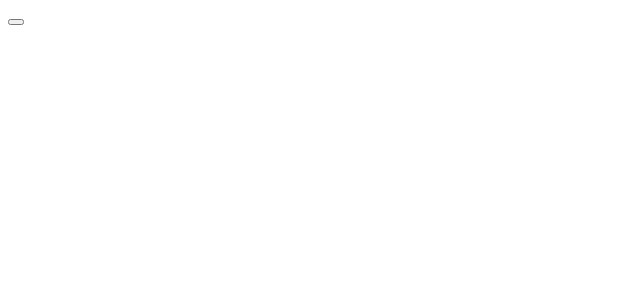
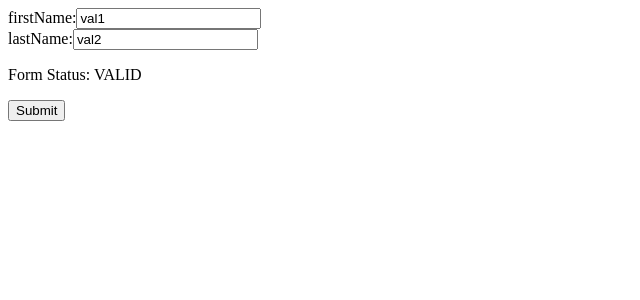
Before and after one commit to micros-splits/NG-Reactive-Form, an Angular app in the folder Msplit-reactive-form/: page / in a window 1280 px wide. Shown: the top 300 px of the page, without its empty margins (0-640 px from the left). Built offline with nearby package versions, Linux system fonts and the light colour scheme.

Commit message:
*ngFor inputs

```diff
--- a/Msplit-reactive-form/src/app/app.component.html
+++ b/Msplit-reactive-form/src/app/app.component.html
@@ -1 +1,17 @@
-<button></button>
+
+<form [formGroup]="profileForm" (ngSubmit)="submitIt()">
+    <div *ngFor="let control of profileForm.controls|keyvalue">
+        <label [for]=control.key>{{control.key}}:</label>
+        <input [id]=control.key type="text" [formControlName]=control.key>
+        <p *ngFor="let error of control.value.errors|keyvalue" style="color: red;">{{error.key}}:{{error.value}}</p>
+    </div>
+
+<!--     <label for="firstName">first Name: </label>
+    <input id="firstName" type="text" formControlName="firstName">
+
+    <label for="lastName">last Name: </label>
+    <input id="lastName" type="text" formControlName="lastName">
+ -->
+    <p>Form Status: {{ profileForm.status }}</p>
+    <button type="submit" [disabled]="!profileForm.valid">Submit</button>
+</form>
--- a/Msplit-reactive-form/src/app/app.component.ts
+++ b/Msplit-reactive-form/src/app/app.component.ts
@@ -1,4 +1,5 @@
 import { Component } from '@angular/core';
+import { FormBuilder, FormControl, FormGroup, Validators } from '@angular/forms';
 
 @Component({
   selector: 'app-root',
@@ -6,5 +7,21 @@ import { Component } from '@angular/core';
   styleUrls: ['./app.component.css']
 })
 export class AppComponent {
+  constructor(private formBuilder: FormBuilder) {}
+
+submitIt() {
+  console.log(this.profileForm.value);
+}
+
   title = 'Msplit-reactive-form';
+  profileForm2:FormGroup=new FormGroup({
+    firstName:new FormControl('a'),
+    lastName:new FormControl('b')
+  });
+
+  profileForm:FormGroup=this.formBuilder.group({
+    firstName:['val1',Validators.required],
+    lastName:['val2'],
+  });
+
 }
--- a/Msplit-reactive-form/src/app/app.module.ts
+++ b/Msplit-reactive-form/src/app/app.module.ts
@@ -3,6 +3,7 @@ import { BrowserModule } from '@angular/platform-browser';
 
 import { AppRoutingModule } from './app-routing.module';
 import { AppComponent } from './app.component';
+import { ReactiveFormsModule } from '@angular/forms';
 
 @NgModule({
   declarations: [
@@ -10,7 +11,8 @@ import { AppComponent } from './app.component';
   ],
   imports: [
     BrowserModule,
-    AppRoutingModule
+    AppRoutingModule,
+    ReactiveFormsModule
   ],
   providers: [],
   bootstrap: [AppComponent]
```
